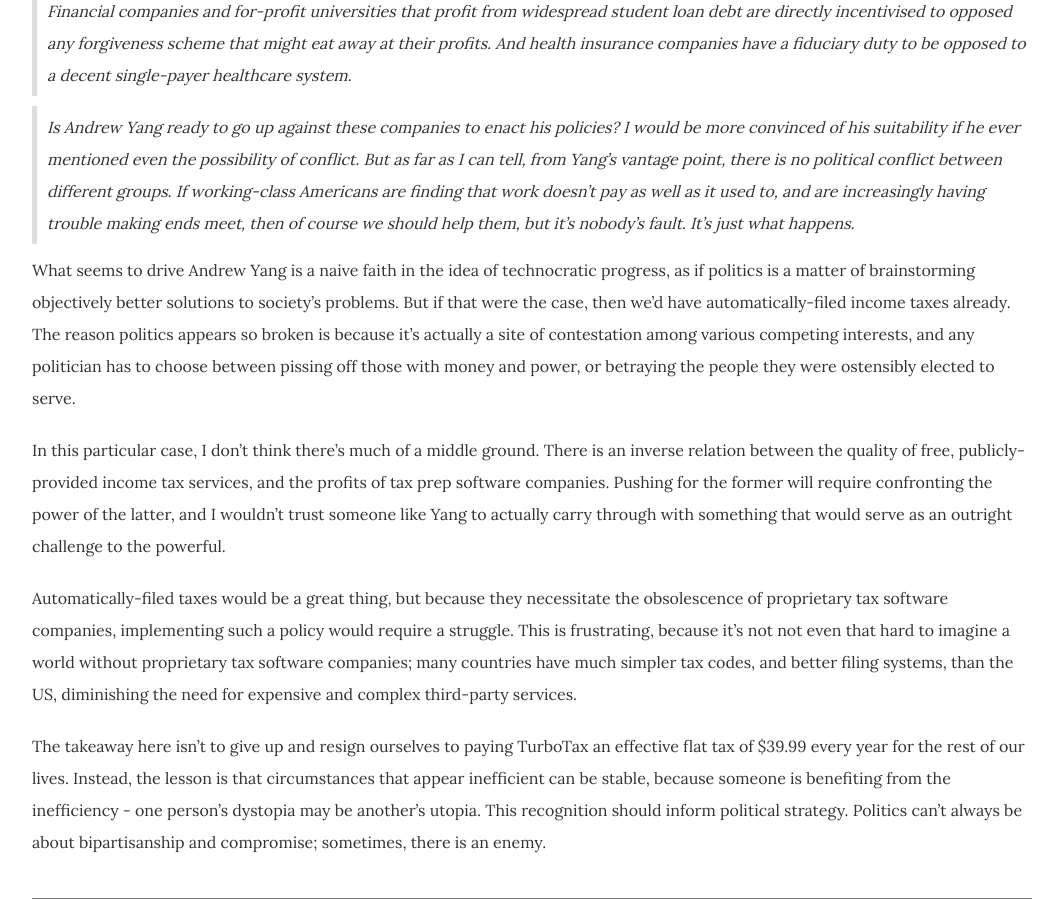
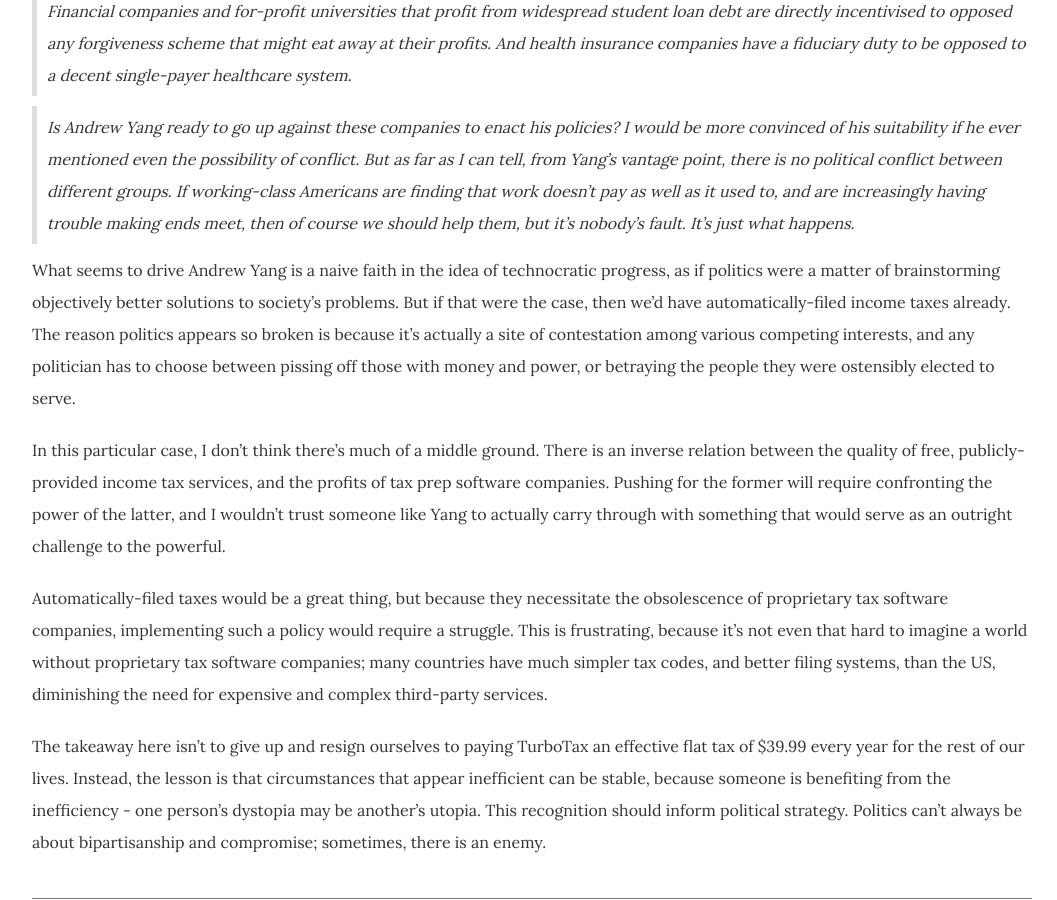
Before and after one commit to dellsystem/dellsystem.github.io, a Jekyll site: the page built from _posts/2019-4-15-fragments-105.md, in a window 1280 px wide and 900 px high, scrolled down 1976 px. Shown: the whole window, without its empty margins (108-1165 px from the left). Built offline with Jekyll 4.4.1, drawn with Linux system fonts in a browser that asks for light colours; some of the changed text lies outside the part shown.

Commit message:
Update fragments-105
Fixed typos

```diff
--- a/_posts/2019-4-15-fragments-105.md
+++ b/_posts/2019-4-15-fragments-105.md
@@ -39,10 +39,10 @@ This relates to one of my main concerns with Democratic presidential candidate (
 
 > Is Andrew Yang ready to go up against these companies to enact his policies? I would be more convinced of his suitability if he ever mentioned even the possibility of conflict. But as far as I can tell, from Yang’s vantage point, there is no political conflict between different groups. If working-class Americans are finding that work doesn’t pay as well as it used to, and are increasingly having trouble making ends meet, then of course we should help them, but it’s nobody’s fault. It’s just what happens.
 
-What seems to drive Andrew Yang is a naive faith in the idea of technocratic progress, as if politics is a matter of brainstorming objectively better solutions to society's problems. But if that were the case, then we'd have automatically-filed income taxes already. The reason politics appears so broken is because it's actually a site of contestation among various competing interests, and any politician has to choose between pissing off those with money and power, or betraying the people they were ostensibly elected to serve.
+What seems to drive Andrew Yang is a naive faith in the idea of technocratic progress, as if politics were a matter of brainstorming objectively better solutions to society's problems. But if that were the case, then we'd have automatically-filed income taxes already. The reason politics appears so broken is because it's actually a site of contestation among various competing interests, and any politician has to choose between pissing off those with money and power, or betraying the people they were ostensibly elected to serve.
 
 In this particular case, I don't think there's much of a middle ground. There is an inverse relation between the quality of free, publicly-provided income tax services, and the profits of tax prep software companies. Pushing for the former will require confronting the power of the latter, and I wouldn't trust someone like Yang to actually carry through with something that would serve as an outright challenge to the powerful.
 
-Automatically-filed taxes would be a great thing, but because they necessitate the obsolescence of proprietary tax software companies, implementing such a policy would require a struggle. This is frustrating, because it's not not even that hard to imagine a world without proprietary tax software companies; many countries have much simpler tax codes, and better filing systems, than the US, diminishing the need for expensive and complex third-party services.
+Automatically-filed taxes would be a great thing, but because they necessitate the obsolescence of proprietary tax software companies, implementing such a policy would require a struggle. This is frustrating, because it's not even that hard to imagine a world without proprietary tax software companies; many countries have much simpler tax codes, and better filing systems, than the US, diminishing the need for expensive and complex third-party services.
 
 The takeaway here isn't to give up and resign ourselves to paying TurboTax an effective flat tax of $39.99 every year for the rest of our lives. Instead, the lesson is that circumstances that appear inefficient can be stable, because someone is benefiting from the inefficiency - one person's dystopia may be another's utopia. This recognition should inform political strategy. Politics can't always be about bipartisanship and compromise; sometimes, there is an enemy.
```
